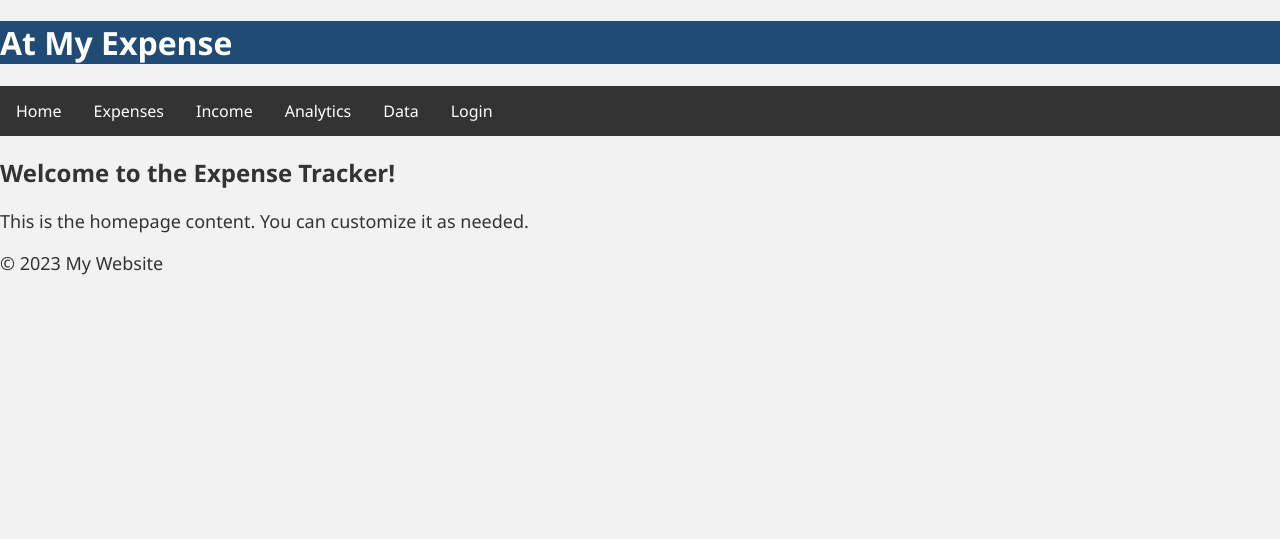
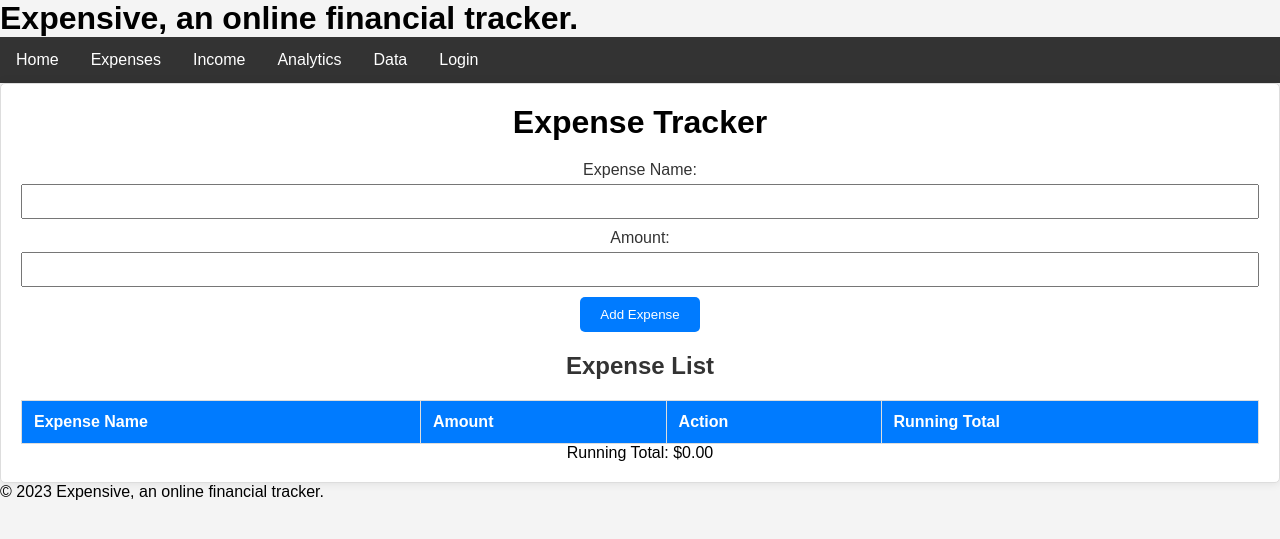
Before and after one commit to Ethan-Newman/Expenses-Tracker, a Django app: page /ExpensesTracker/expenses/ in a window 1280 px wide. Shown: the top 539 px of the page. Run offline with Django 4.2, Linux system fonts and the light colour scheme; lists and menus that the app fills with data are empty.

Commit message:
Work ending 10/17/2023

```diff
--- /dev/null
+++ b/ExpensesTrackerServer/ExpensesTracker/static/ExpensesTracker/css/base.css
@@ -0,0 +1,57 @@
+/* ExpensesTracker/static/ExpensesTracker/css/base.css */
+
+body, h1, h2, p, ul, li {
+    margin: 0;
+    padding: 0;
+}
+
+body {
+    font-family: 'Arial', sans-serif;
+    background-color: #f4f4f4;
+}
+
+.container {
+    display: flex;
+    align-items: center;
+    justify-content: center;
+    height: 100vh;
+}
+
+.header {
+    background-color: rgba(32, 75, 117, 0.514);
+    color: #ffffff;
+    text-align: center;
+    font-size: 3em;
+    margin-bottom: 0.5em;
+    letter-spacing: 2px;
+}
+
+.section {
+    text-align: center;
+    color: #333;
+}
+
+.nav-bar {
+    list-style-type: none;
+    margin: 0;
+    padding: 0;
+    overflow: hidden;
+    background-color: #333;
+}
+
+.nav-bar li {
+    float: left;
+}
+
+.nav-bar li a {
+    display: block;
+    color: white;
+    text-align: center;
+    padding: 14px 16px;
+    text-decoration: none;
+}
+
+.nav-bar li a:hover {
+    background-color: #ddd;
+    color: black;
+}
--- /dev/null
+++ b/ExpensesTrackerServer/ExpensesTracker/static/ExpensesTracker/css/expenses.css
@@ -0,0 +1,81 @@
+/* ExpensesTracker/static/ExpensesTracker/css/expenses.css */
+
+.expenses-body {
+    font-family: 'Arial', sans-serif;
+    background-color: #f4f4f4;
+    margin: 0;
+    align-items: center;
+    display: flex;
+    justify-content: center;
+    height: 100vh;
+}
+
+.container-expenses {
+    text-align: center;
+    padding: 20px;
+    border: 1px solid #ddd;
+    background-color: #fff;
+    border-radius: 5px;
+    box-shadow: 0 0 10px rgba(0, 0, 0, 0.1);
+}
+
+table {
+    width: 100%;
+    border-collapse: collapse;
+    margin-top: 20px;
+}
+
+th, td {
+    padding: 12px;
+    text-align: left;
+    border: 1px solid #ddd;
+}
+
+th {
+    background-color: #007BFF;
+    color: #fff;
+}
+
+tr:hover {
+    background-color: #f5f5f5;
+}
+
+/* Style form elements */
+form {
+    margin-top: 20px;
+    display: flex;
+    flex-direction: column;
+    align-items: center;
+}
+
+label {
+    display: block;
+    margin-bottom: 5px;
+    color: #333;
+}
+
+input {
+    width: 100%;
+    padding: 8px;
+    margin-bottom: 10px;
+    box-sizing: border-box;
+}
+
+button {
+    background-color: #007BFF;
+    color: #fff;
+    padding: 10px 20px;
+    border: none;
+    border-radius: 5px;
+    cursor: pointer;
+}
+
+button:hover {
+    background-color: #0056b3;
+}
+
+h2 {
+    margin-top: 20px;
+    margin-bottom: 10px;
+    color: #333;
+}
--- a/ExpensesTrackerServer/ExpensesTracker/static/ExpensesTracker/css/styles.css
+++ /dev/null
@@ -1,105 +0,0 @@
-/* ExpensesTracker/static/ExpensesTracker/css/styles.css */
-
-.main-title {
-    font-family: 'Segoe UI', Tahoma, Geneva, Verdana, sans-serif;
-    align-items: center;
-    color:#ffffff;
-    background-color: rgb(32, 75, 117);
-}
-
-body {
-    font-family: 'Segoe UI', Tahoma, Geneva, Verdana, sans-serif;
-    background-color: #f2f2f2;
-    margin: 0;
-    padding: 0;
-}
-
-.login-container {
-    display: flex;
-    align-items: center;
-    justify-content: center;
-    height: 100vh;
-}
-
-.login-box {
-    background-color: #ffffff;
-    padding: 30px;
-    border-radius: 8px;
-    box-shadow: 0 0 10px rgba(0, 0, 0, 0.1);
-    width: 300px;
-    text-align: center;
-}
-
-h2 {
-    color: #333333;
-}
-
-p {
-    font-size: 18px;
-    color: #333333;
-}
-
-.login-form {
-    margin-top: 20px;
-    display: flex;
-    flex-direction: column;
-    align-items: center; /* Center form items horizontally */
-}
-
-.form-group {
-    margin-bottom: 20px;
-    width: 100%; /* Ensure form elements take full width */
-    margin-right: 20px
-}
-
-label {
-    display: block;
-    margin-bottom: 8px;
-    color: #555555;
-    text-align: left; /* Align label text to the left */
-}
-
-input {
-    width: 100%;
-    padding: 10px;
-    border: 1px solid #cccccc;
-    border-radius: 4px;
-}
-
-.btn-login {
-    background-color: #007bff;
-    color: #ffffff;
-    padding: 12px;
-    border: none;
-    border-radius: 4px;
-    cursor: pointer;
-}
-
-.btn-login:hover {
-    background-color: #0056b3;
-}
-
-.nav-bar {
-    list-style-type: none;
-    margin: 0;
-    padding: 0;
-    overflow: hidden;
-    background-color: #333;
-}
-
-.nav-bar li {
-    float: left;
-}
-
-.nav-bar li a {
-    display: block;
-    color: white;
-    text-align: center;
-    padding: 14px 16px;
-    text-decoration: none;
-}
-
-.nav-bar li a:hover {
-    background-color: #ddd;
-    color: black;
-}
--- a/ExpensesTrackerServer/ExpensesTracker/templates/ExpensesTracker/analytics.html
+++ b/ExpensesTrackerServer/ExpensesTracker/templates/ExpensesTracker/analytics.html
@@ -1,9 +1,9 @@
 <!-- ExpensesTracker/templates/ExpensesTracker/home.html -->
 {% extends 'ExpensesTracker/base.html' %}
 
-{% block title %}Home - My Website{% endblock %}
+{% block title %}Analytics - Expensive, an online financial tracker.{% endblock %}
 
-{% block header %}Home{% endblock %}
+{% block header %}Analyics{% endblock %}
 
 {% block content %}
     <h2>Welcome to the Expense Tracker!</h2>
--- a/ExpensesTrackerServer/ExpensesTracker/templates/ExpensesTracker/base.html
+++ b/ExpensesTrackerServer/ExpensesTracker/templates/ExpensesTracker/base.html
@@ -8,12 +8,12 @@
     <meta charset="UTF-8">
     <meta http-equiv="X-UA-Compatible" content="IE=edge">
     <meta name="viewport" content="width=device-width, initial-scale=1.0">
-    <link rel="stylesheet" href="{% static 'ExpensesTracker/css/styles.css' %}">
-    <title>{% block title %}Default Title{% endblock %}</title>
+    <link rel="stylesheet" href="{% static 'ExpensesTracker/css/base.css' %}">
+    <title>{% block title %}AtMyExpense - Website{% endblock %}</title>
 </head>
 <body>
     <header>
-        <h1 class="main-title">At My Expense</h1>
+        <h1 class="main-title">Expensive, an online financial tracker.</h1>
         <nav>
             <ul class="nav-bar">
                 <li><a href="{% url 'home' %}">Home</a></li>
@@ -31,7 +31,7 @@
     </main>
 
     <footer>
-        <p>&copy; 2023 My Website</p>
+        <p>&copy; 2023 Expensive, an online financial tracker.</p>
     </footer>
 
 </body>
--- a/ExpensesTrackerServer/ExpensesTracker/templates/ExpensesTracker/data.html
+++ b/ExpensesTrackerServer/ExpensesTracker/templates/ExpensesTracker/data.html
@@ -1,9 +1,9 @@
 <!-- ExpensesTracker/templates/ExpensesTracker/home.html -->
 {% extends 'ExpensesTracker/base.html' %}
 
-{% block title %}Home - My Website{% endblock %}
+{% block title %}Data - Expensive, an online financial tracker.{% endblock %}
 
-{% block header %}Home{% endblock %}
+{% block header %}Data{% endblock %}
 
 {% block content %}
     <h2>Welcome to the Expense Tracker!</h2>
--- a/ExpensesTrackerServer/ExpensesTracker/templates/ExpensesTracker/expenses.html
+++ b/ExpensesTrackerServer/ExpensesTracker/templates/ExpensesTracker/expenses.html
@@ -1,11 +1,95 @@
 <!-- ExpensesTracker/templates/ExpensesTracker/home.html -->
+
 {% extends 'ExpensesTracker/base.html' %}
 
-{% block title %}Home - My Website{% endblock %}
+{% block title %}Expenses - Expensive, an online financial tracker.{% endblock %}
 
-{% block header %}Home{% endblock %}
+{% block header %}Expenses{% endblock %}
+
+{% load static %}
 
 {% block content %}
-    <h2>Welcome to the Expense Tracker!</h2>
-    <p>This is the homepage content. You can customize it as needed.</p>
+    <link rel="stylesheet" href="{% static 'ExpensesTracker/css/expenses.css' %}">
+
+    <div class="body-expenses">
+        <div class="container-expenses">
+            <h1>Expense Tracker</h1>
+
+            <form id="expenseForm">
+                <label for="expenseName">Expense Name:</label>
+                <input type="text" id="expenseName" required>
+
+                <label for="expenseAmount">Amount:</label>
+                <input type="text" id="expenseAmount" required pattern="^\d+(\.\d{1,2})?$">
+
+                <button type="button" onclick="addExpense()">Add Expense</button>
+            </form>
+
+            <h2>Expense List</h2>
+            <table id="expenseTable">
+                <thead>
+                    <tr>
+                        <th>Expense Name</th>
+                        <th>Amount</th>
+                        <th>Action</th>
+                        <th>Running Total</th>
+                    </tr>
+                </thead>
+                <tbody id="expenseList"></tbody>
+            </table>
+
+            <p id="runningTotal">Running Total: $0.00</p>
+        </div>
+    </div>
+
+    <script>
+        var runningTotal = 0;
+
+        function addExpense() {
+            var expenseNameInput = document.getElementById("expenseName");
+            var expenseAmountInput = document.getElementById("expenseAmount");
+
+            var expenseName = expenseNameInput.value;
+            var expenseAmount = parseFloat(expenseAmountInput.value);
+
+            if (expenseName && !isNaN(expenseAmount) && expenseAmount >= 0) {
+                var table = document.getElementById("expenseTable").getElementsByTagName('tbody')[0];
+                var newRow = table.insertRow(table.rows.length);
+
+                var cell1 = newRow.insertCell(0);
+                var cell2 = newRow.insertCell(1);
+                var cell3 = newRow.insertCell(2);
+                var cell4 = newRow.insertCell(3);
+
+                cell1.innerHTML = expenseName;
+                cell2.innerHTML = "$" + expenseAmount.toFixed(2);
+                cell3.innerHTML = '<button type="button" onclick="deleteExpense(this)">Delete</button>';
+
+                // Update running total
+                runningTotal += expenseAmount;
+                cell4.innerHTML = "$" + runningTotal.toFixed(2);
+
+                // Update the running total display
+                document.getElementById("runningTotal").innerHTML = "Running Total: $" + runningTotal.toFixed(2);
+
+                // Clear input fields after adding an expense
+                expenseNameInput.value = "";
+                expenseAmountInput.value = "";
+            } else {
+                alert("Please enter a valid expense name and a non-negative amount.");
+            }
+        }
+
+        function deleteExpense(button) {
+            var row = button.parentNode.parentNode;
+            var amountCell = row.cells[1];
+            var amount = parseFloat(amountCell.innerHTML.substring(1)); // Remove the "$" sign
+            runningTotal -= amount;
+
+            // Update the running total display
+            document.getElementById("runningTotal").innerHTML = "Running Total: $" + runningTotal.toFixed(2);
+
+            row.parentNode.removeChild(row);
+        }
+    </script>
 {% endblock %}
--- a/ExpensesTrackerServer/ExpensesTracker/templates/ExpensesTracker/income.html
+++ b/ExpensesTrackerServer/ExpensesTracker/templates/ExpensesTracker/income.html
@@ -1,9 +1,9 @@
 <!-- ExpensesTracker/templates/ExpensesTracker/home.html -->
 {% extends 'ExpensesTracker/base.html' %}
 
-{% block title %}Home - My Website{% endblock %}
+{% block title %}Income - Expensive, an online financial tracker.{% endblock %}
 
-{% block header %}Home{% endblock %}
+{% block header %}Income{% endblock %}
 
 {% block content %}
     <h2>Welcome to the Expense Tracker!</h2>
--- a/ExpensesTrackerServer/ExpensesTracker/urls.py
+++ b/ExpensesTrackerServer/ExpensesTracker/urls.py
@@ -10,5 +10,6 @@ urlpatterns = [
     path('analytics/', analytics_view, name='analytics'),
     path('data/', data_view, name='data'),
     path('login/', login_view, name='login'),
+    path('signup/', signup_view, name='signup')
     # Add other URL patterns as needed
 ]
--- a/ExpensesTrackerServer/ExpensesTracker/views.py
+++ b/ExpensesTrackerServer/ExpensesTracker/views.py
@@ -32,3 +32,6 @@ def analytics_view(request):
 
 def data_view(request):
     return render(request, 'ExpensesTracker/data.html')
+
+def signup_view(request):
+    return render(request, 'ExpensesTracker/signup.html')
```
Also changed, not shown: ExpensesTrackerServer/ExpensesTracker/static/ExpensesTracker/css/login.css (added, +65 -0 lines), ExpensesTrackerServer/ExpensesTracker/templates/ExpensesTracker/login.html (+9 -1 lines), ExpensesTrackerServer/ExpensesTracker/templates/ExpensesTracker/signup.html (added, +11 -0 lines), 4 other files.
